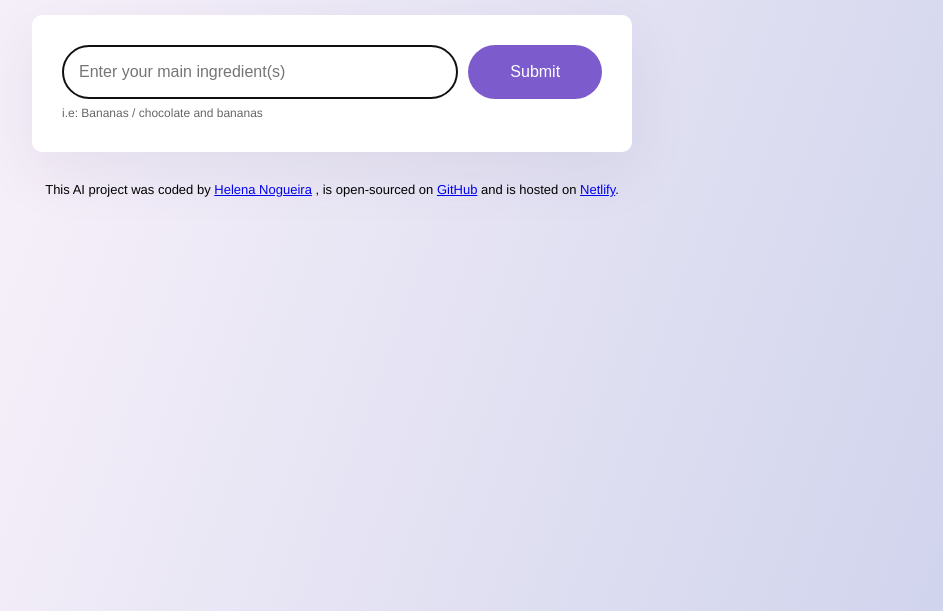
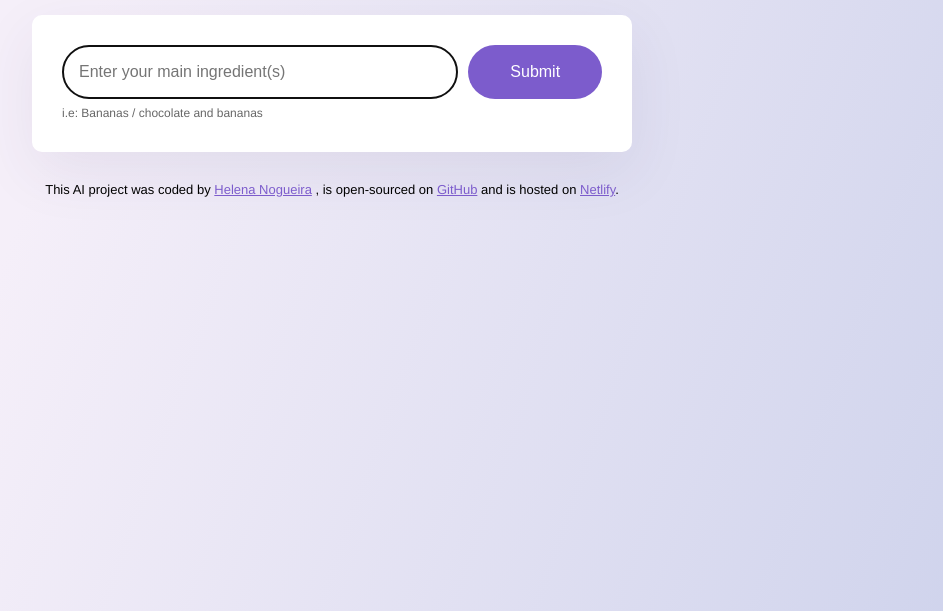
Before and after one commit to lenatnog/recipe-genarator, a plain HTML site: page index.html in a window 1280 px wide. Shown: the part 189-800 px from the top of the page, without its empty margins (308-1251 px from the left). Drawn offline with nearby package versions, Linux system fonts and the light colour scheme.

Commit message:
Fixed a type in the color - line 13

```diff
--- a/src/style.css
+++ b/src/style.css
@@ -10,7 +10,7 @@ body {
 }
 
 a {
-  color: ##7c5ccc;
+  color: #7c5ccc;
 }
 
 .container {
```
